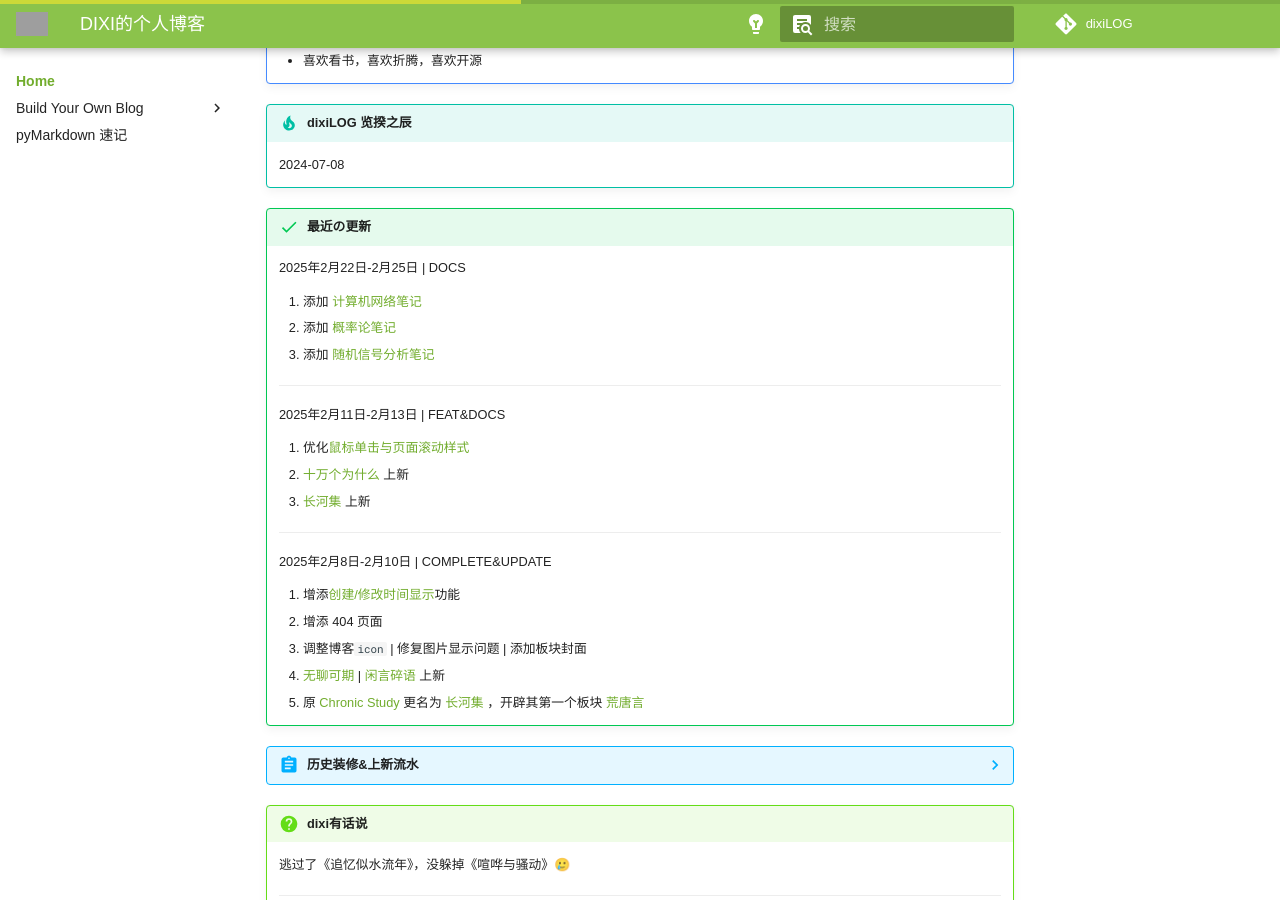
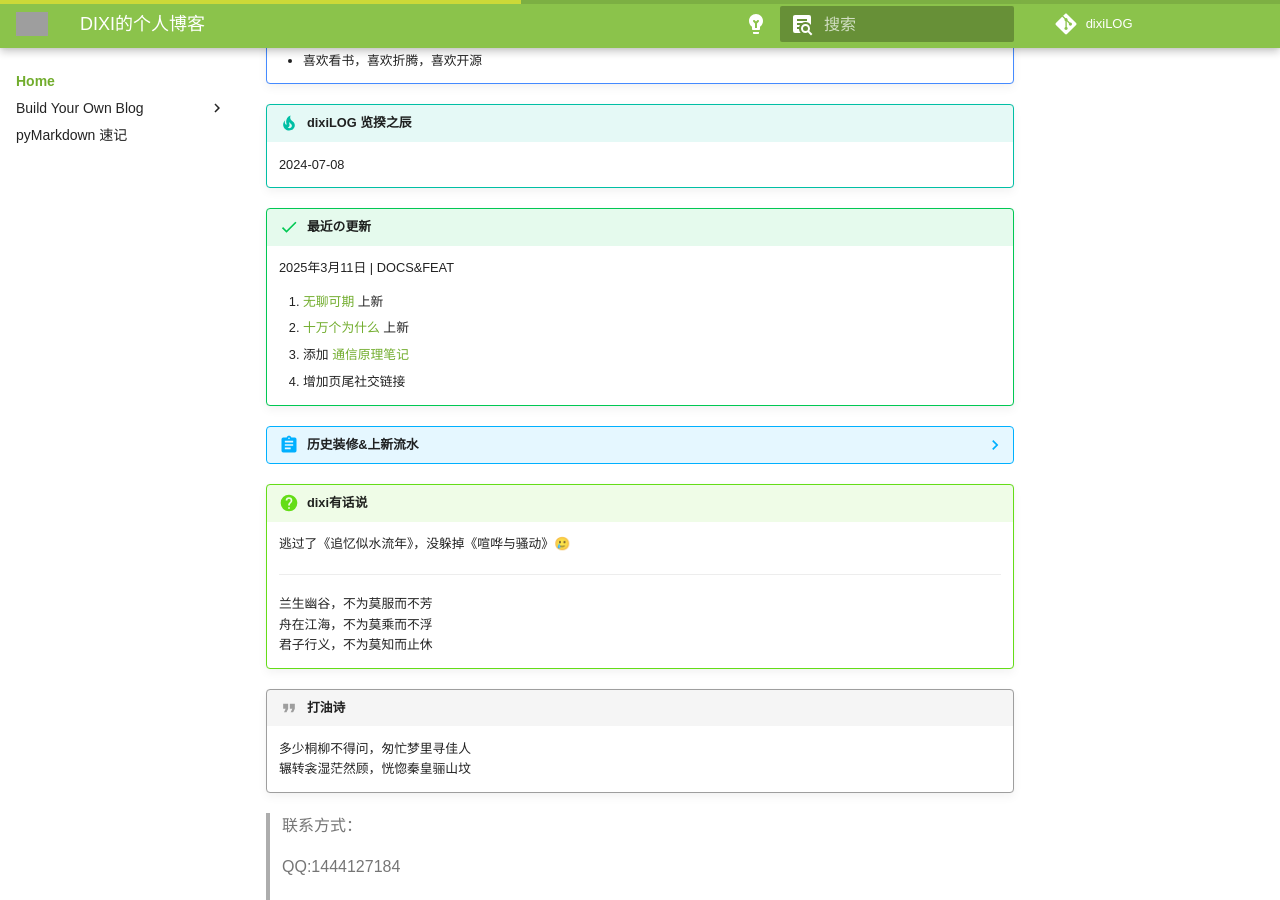
Before and after one commit to dixiLOG/dixiLOG.github.io, an MkDocs documentation site: the page built from docs/index.md, in a window 1280 px wide and 900 px high, scrolled down 380 px. Built offline with MkDocs 1.6.1 and Material for MkDocs 9.7.7, drawn with Linux system fonts in a browser that asks for light colours; comment, search, counter and statistics services are not loaded; a style sheet for code colours, icons or effects is not loaded; some of the changed lines change nothing that is shown; grey boxes are pictures that could not be loaded.

Commit message:
modified home_page

```diff
--- a/docs/index.md
+++ b/docs/index.md
@@ -25,32 +25,38 @@
 
 !!! success "最近の更新"
 
-    2025年2月22日-2月25日 | DOCS
+    2025年3月11日 | DOCS&FEAT
 
-    1. 添加 [计算机网络笔记](https://dixilog.github.io/NBU-NOTEBOOK/computerNetwork/)
-    2. 添加 [概率论笔记](https://dixilog.github.io/NBU-NOTEBOOK/probabilityTheory/)
-    3. 添加 [随机信号分析笔记](https://dixilog.github.io/NBU-NOTEBOOK/RanSigAnalysis/)
+    1. [无聊可期](https://dixilog.github.io/随手记/boringBetter/) 上新
+    2. [十万个为什么](https://dixilog.github.io/随手记/whywhy/) 上新
+    3. 添加 [通信原理笔记](https://dixilog.github.io/NBU-NOTEBOOK/commuPrinc/)
+    4. 增加页尾社交链接
+
+
+??? abstract "历史装修&上新流水"
+    > 2025年2月22日-2月25日 | DOCS
+    > 1. 添加 [计算机网络笔记](https://dixilog.github.io/NBU-NOTEBOOK/computerNetwork/)
+    > 2. 添加 [概率论笔记](https://dixilog.github.io/NBU-NOTEBOOK/probabilityTheory/)
+    > 3. 添加 [随机信号分析笔记](https://dixilog.github.io/NBU-NOTEBOOK/RanSigAnalysis/)
 
     ---
 
-    2025年2月11日-2月13日 | FEAT&DOCS
-
-    1. 优化[鼠标单击与页面滚动样式](https://dixilog.github.io/build_your_web/玩转%20Material/#_9)
-    2. [十万个为什么](https://dixilog.github.io/随手记/whywhy/) 上新
-    3. [长河集](https://dixilog.github.io/changheji/) 上新
+    >2025年2月11日-2月13日 | FEAT&DOCS
+    > 1. 优化[鼠标单击与页面滚动样式](https://dixilog.github.io/build_your_web/玩转%20Material/#_9)
+    > 2. [十万个为什么](https://dixilog.github.io/随手记/whywhy/) 上新
+    > 3. [长河集](https://dixilog.github.io/changheji/) 上新
 
     ---
 
-    2025年2月8日-2月10日 | COMPLETE&UPDATE
+    > 2025年2月8日-2月10日 | COMPLETE&UPDATE
+    > 1.  增添[创建/修改时间显示](https://dixilog.github.io/build_your_web/玩转%20Material/#_8)功能
+    > 2.  增添 404 页面
+    > 3.  调整博客`icon` | 修复图片显示问题 | 添加板块封面
+    > 4.  [无聊可期](https://dixilog.github.io/随手记/boringBetter/) | [闲言碎语](http://dixilog.github.io/blog/) 上新
+    > 5.  原 [Chronic Study]() 更名为 [长河集](https://dixilog.github.io/changheji/) ，开辟其第一个板块 [荒唐言](https://dixilog.github.io/changheji/bookReport/)
 
-    1.  增添[创建/修改时间显示](https://dixilog.github.io/build_your_web/玩转%20Material/#_8)功能
-    2.  增添 404 页面
-    3.  调整博客`icon` | 修复图片显示问题 | 添加板块封面
-    4.  [无聊可期](https://dixilog.github.io/随手记/boringBetter/) | [闲言碎语](http://dixilog.github.io/blog/) 上新
-    5.  原 [Chronic Study]() 更名为 [长河集](https://dixilog.github.io/changheji/) ，开辟其第一个板块 [荒唐言](https://dixilog.github.io/changheji/bookReport/)
+    ---
 
-
-??? abstract "历史装修&上新流水"
     >2024年11月9日 | COMPLETE&UPDATE
     > 1.  增添 [个性化地址栏](https://dixilog.github.io/build_your_web/玩转%20Material/#_13)
     > 2.  增添“[上一次看到](https://dixilog.github.io/build_your_web/玩转%20Material/#_14)”跳转功能
```
